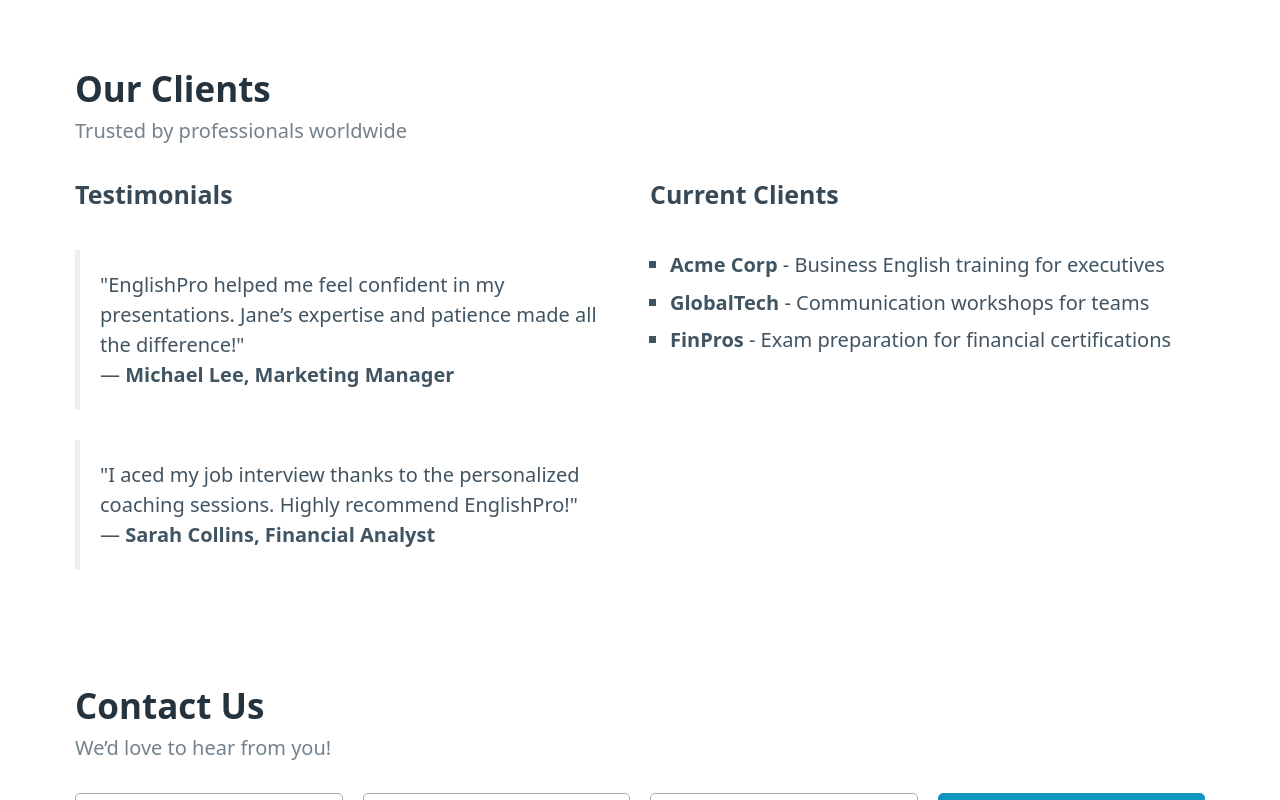
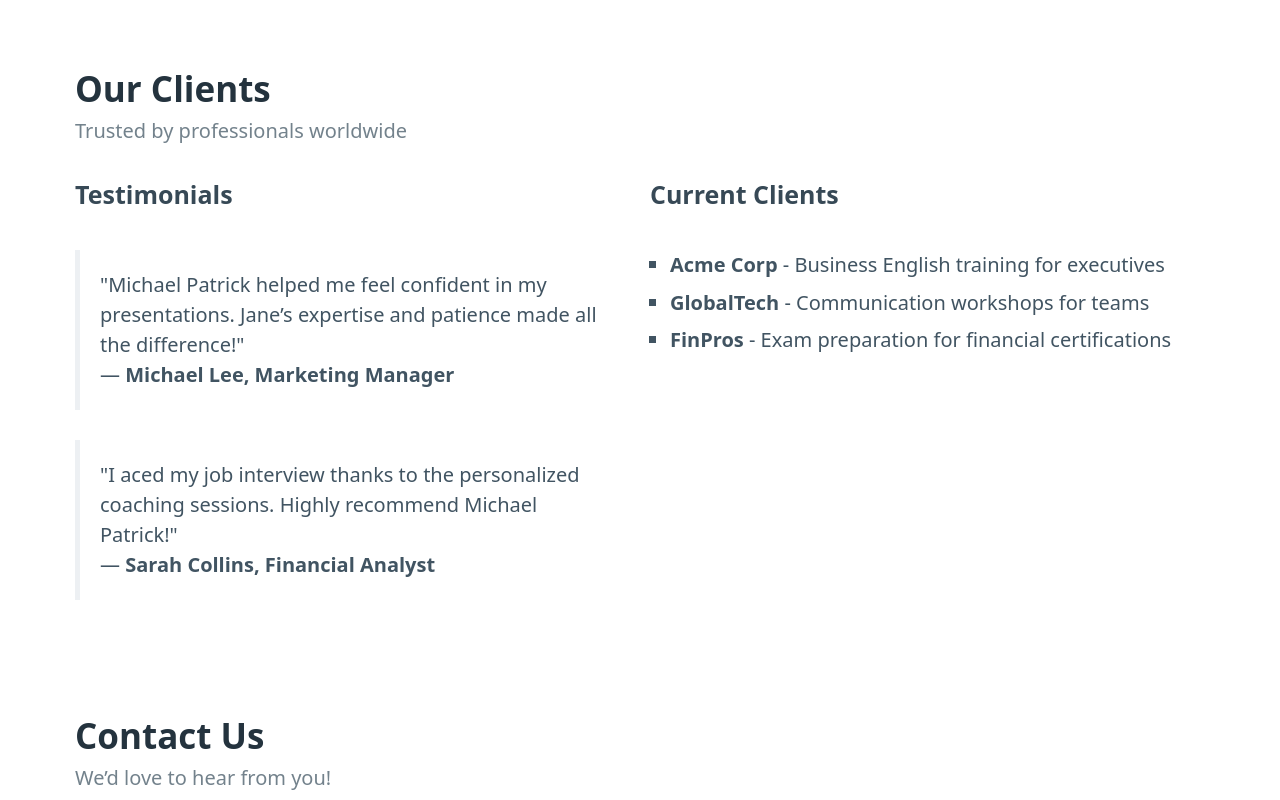
Before and after one commit to abayes96/Business_English_Webpage, a plain HTML site: page index.html in a window 1280 px wide. Shown: the part 1384-2184 px from the top of the page. Drawn offline with nearby package versions, Linux system fonts and the light colour scheme.

Commit message:
index.html

```diff
--- a/index.html
+++ b/index.html
@@ -44,7 +44,7 @@
       <div class="grid">
         <div>
           <p>
-            Hi, I'm <strong>Jane Doe</strong>, a certified English teacher with over 10 years of experience
+            Hi, I'm <strong>Michael Patrick</strong>, a certified English teacher with over 10 years of experience
             in teaching business English to professionals worldwide. I have helped clients from diverse industries
             improve their communication skills, ace interviews, and achieve fluency in English.
           </p>
@@ -114,11 +114,11 @@
         <div>
           <h4>Testimonials</h4>
           <blockquote>
-            "EnglishPro helped me feel confident in my presentations. Jane’s expertise and patience made all the difference!"
+            "Michael Patrick helped me feel confident in my presentations. Jane’s expertise and patience made all the difference!"
             <br>— <strong>Michael Lee, Marketing Manager</strong>
           </blockquote>
           <blockquote>
-            "I aced my job interview thanks to the personalized coaching sessions. Highly recommend EnglishPro!"
+            "I aced my job interview thanks to the personalized coaching sessions. Highly recommend Michael Patrick!"
             <br>— <strong>Sarah Collins, Financial Analyst</strong>
           </blockquote>
         </div>
```
